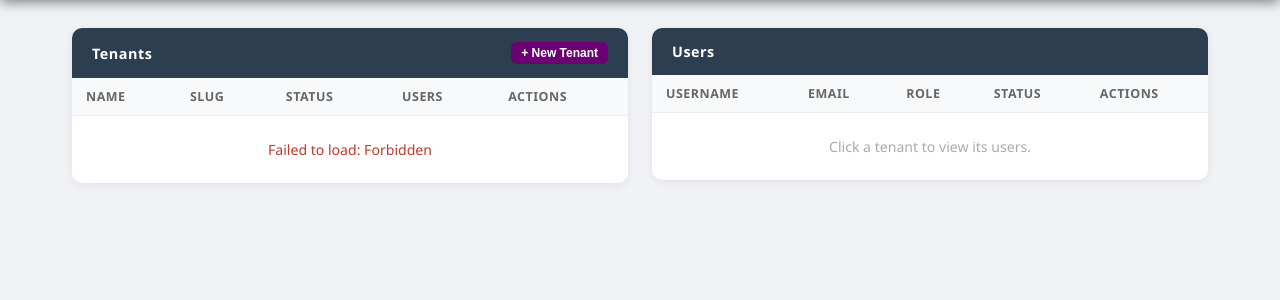
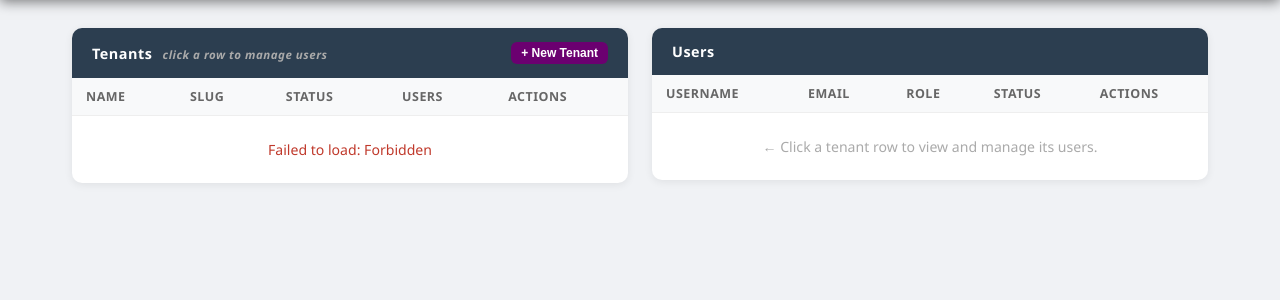
Before and after one commit to jerrodpoffenberger/BMM-Cut-Test-2, a Flask app: template templates/admin.html in a window 1280 px wide. Shown: the part 64-364 px from the top of the page. Run offline with Flask 3, Linux system fonts and the light colour scheme; the template is opened without the code that fills it, so the values that code supplies are empty; some libraries are stand-ins or nearby versions.

Commit message:
Improve admin panel UX: make tenant row selection obvious
Add 'click a row to manage users' hint, update empty state text,
and highlight selected tenant row with a red left border.

Co-Authored-By: Claude Sonnet 4.6 <noreply@anthropic.com>

```diff
--- a/templates/admin.html
+++ b/templates/admin.html
@@ -87,7 +87,8 @@
     td { padding: 10px 14px; font-size: 0.86rem; border-bottom: 1px solid #f0f0f0; vertical-align: middle; }
     tr:last-child td { border-bottom: none; }
     tr:hover td { background: #f8f9fa; cursor: pointer; }
-    tr.selected td { background: #fff3f3; }
+    tr.selected td { background: #fff3f3; border-left: 3px solid #8b0000; }
+    .click-hint { font-size: 0.72rem; color: #aaa; font-style: italic; margin-left: 6px; }
 
     .btn {
       padding: 6px 14px;
@@ -210,7 +211,7 @@
     <!-- Tenants Panel -->
     <div class="panel">
       <div class="panel-header">
-        <h2>Tenants</h2>
+        <h2>Tenants <span class="click-hint">click a row to manage users</span></h2>
         <button class="btn btn-purple btn-sm" onclick="openTenantModal()">+ New Tenant</button>
       </div>
       <table>
@@ -246,7 +247,7 @@
           </tr>
         </thead>
         <tbody id="user-body">
-          <tr><td colspan="5" class="empty-row">Click a tenant to view its users.</td></tr>
+          <tr><td colspan="5" class="empty-row">← Click a tenant row to view and manage its users.</td></tr>
         </tbody>
       </table>
     </div>
```
